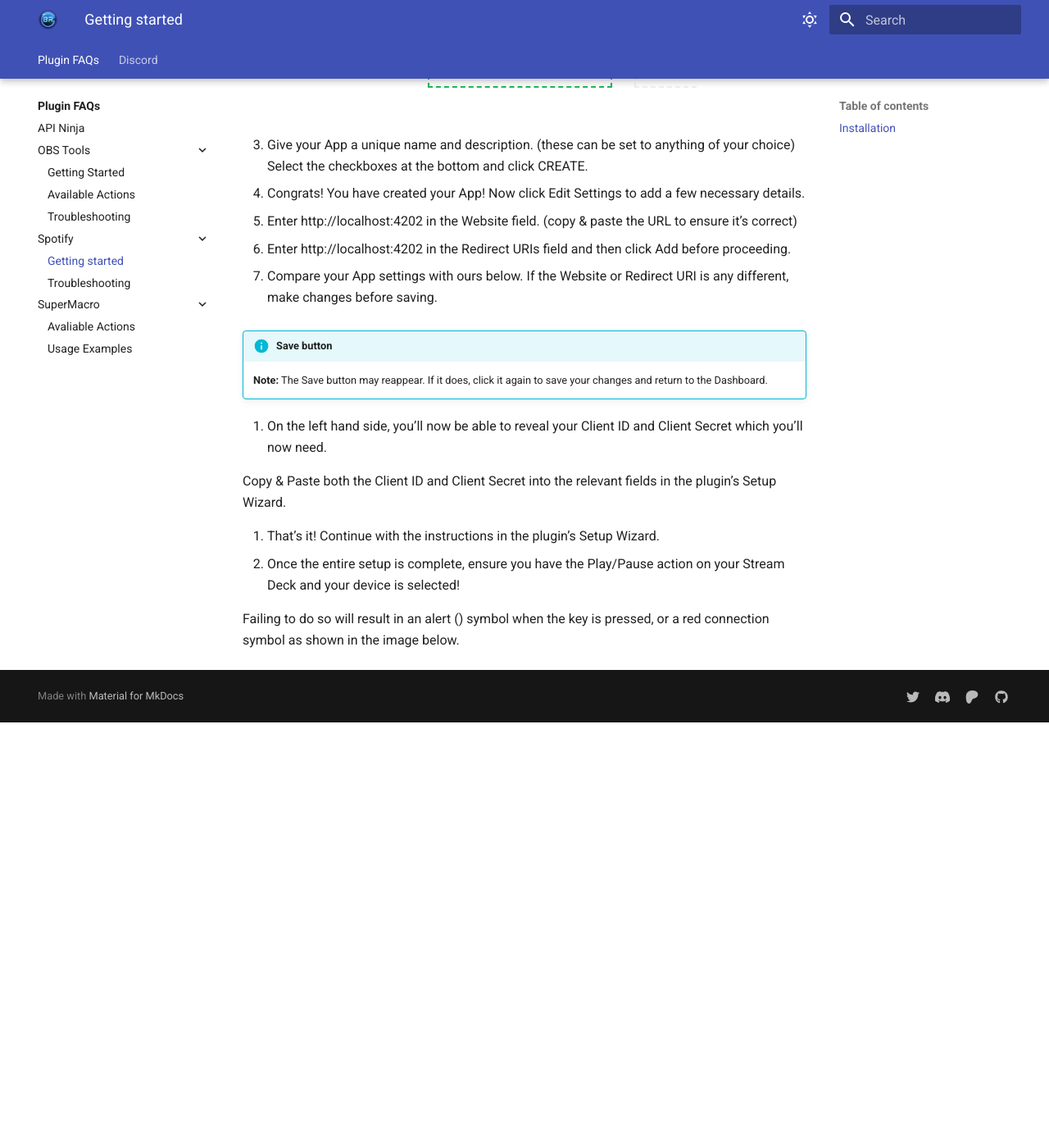
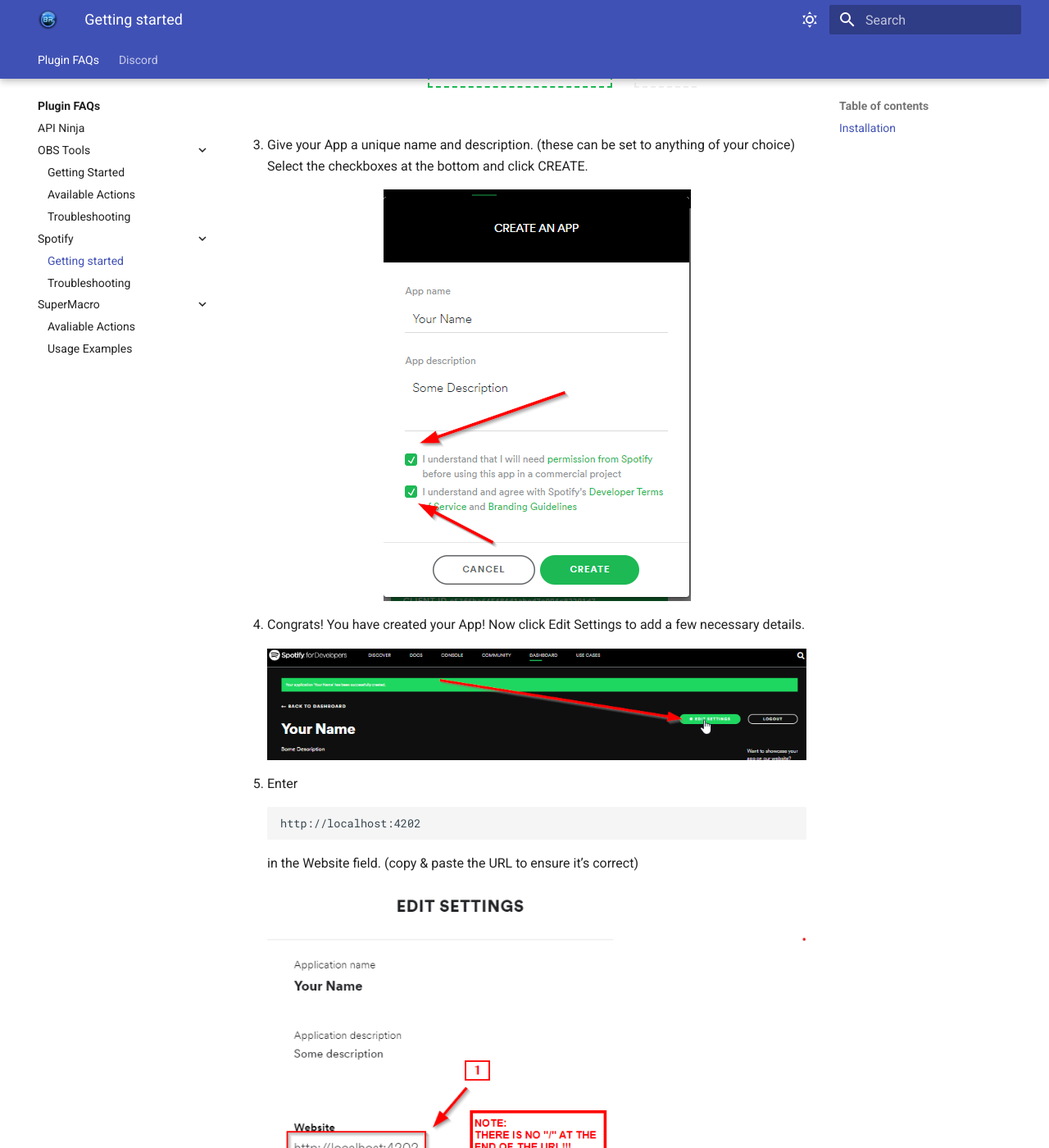
Before and after one commit to BarRaiders/barraiders.github.io, an MkDocs documentation site: the page built from docs/faqs/spotify/getting-started.md, in a window 1280 px wide and 1400 px high, scrolled down 1055 px. Shown: the whole window at 82% size. Built offline with MkDocs 1.6.1 and Material for MkDocs 9.7.7, drawn with Linux system fonts in a browser that asks for light colours; before the commit the page ends 1936 px from its top, so only the background shows below that; some of the changed text lies outside the part shown.

Commit message:
Images added

````diff
--- a/docs/faqs/spotify/getting-started.md
+++ b/docs/faqs/spotify/getting-started.md
@@ -20,28 +20,47 @@
     </figure>
 3. Give your App a unique name and description. (these can be set to anything of your choice)
 Select the checkboxes at the bottom and click CREATE.
-
-
+    <figure markdown>
+    ![Step 3](img/spotauth2b.png)
+    </figure>
 4. Congrats! You have created your App! Now click Edit Settings to add a few necessary details.
-
-
-5. Enter http://localhost:4202 in the Website field. (copy & paste the URL to ensure it’s correct)
-
-6. Enter http://localhost:4202 in the Redirect URIs field and then click Add before proceeding.
-
-
+    <figure markdown>
+    ![Step 4](img/spotauth5.png)
+    </figure>
+5. Enter
+```
+http://localhost:4202
+```
+in the Website field. (copy & paste the URL to ensure it’s correct)
+    <figure markdown>
+    ![Step 5](img/spotapp1b.png)
+    </figure>
+6. Enter
+```
+http://localhost:4202
+```
+in the Redirect URIs field and then click Add before proceeding.
+    <figure markdown>
+    ![Step 6](img/spotapp2b.png)
+    </figure>
 7. Compare your App settings with ours below. If the Website or Redirect URI is any different, make changes before saving.
-
+    <figure markdown>
+    ![Step 7](img/spotapp3b.png)
+    </figure>
 !!! info "Save button"
 
     **Note:** The Save button may reappear. If it does, click it again to save your changes and return to the Dashboard.
 
 8. On the left hand side, you’ll now be able to reveal your Client ID and Client Secret which you’ll now need.
-
-
 Copy & Paste both the Client ID and Client Secret into the relevant fields in the plugin’s Setup Wizard.
+    <figure markdown>
+    ![Step 8](img/spotauth8.png)
+    </figure>
 
 9. That’s it! Continue with the instructions in the plugin’s Setup Wizard.
 10. Once the entire setup is complete, ensure you have the Play/Pause action on your Stream Deck and your device is selected!
+    <figure markdown>
+    ![Step 10](img/spothelp3.png)
+    </figure>
 
 Failing to do so will result in an alert () symbol when the key is pressed, or a red connection symbol as shown in the image below.
````
